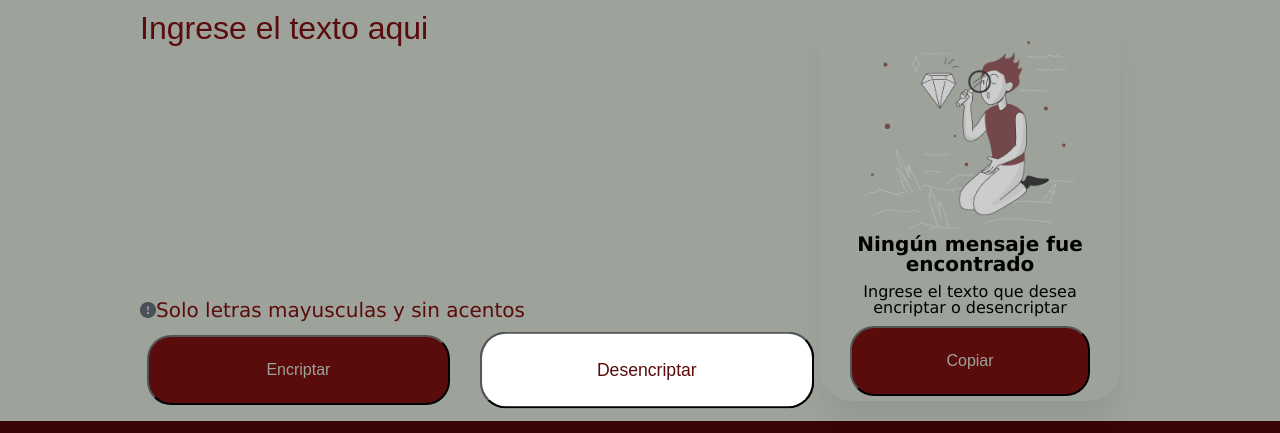
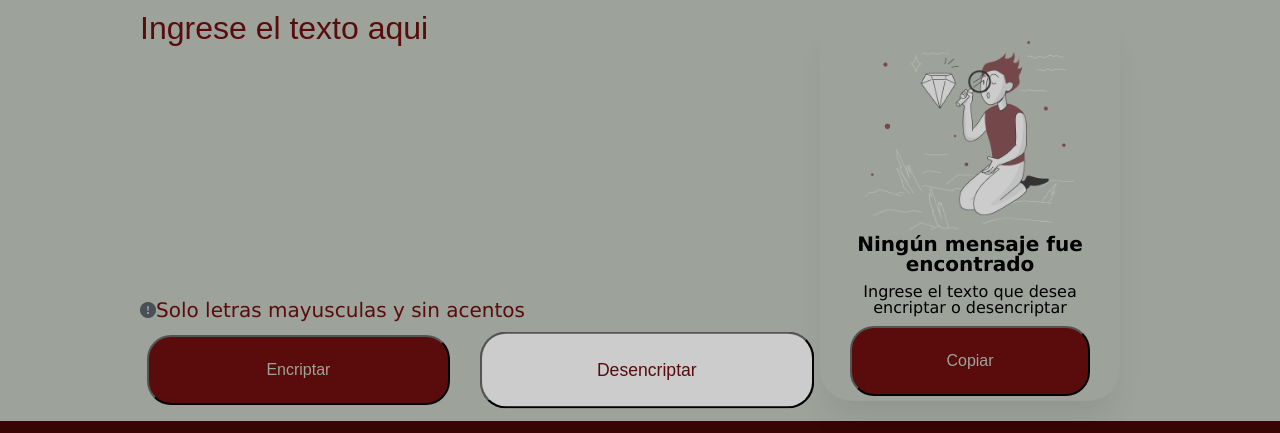
Before and after one commit to jonathanbtellez/Encriptador, a plain HTML site: page index.html in a window 1280 px wide. In both pictures the pointer is over the button "Desencriptar". Shown: the part 80-513 px from the top of the page. Drawn offline with Linux system fonts and the light colour scheme.

Commit message:
corrigiendo color

```diff
--- a/css/style.css
+++ b/css/style.css
@@ -98,7 +98,7 @@ main{
         font-size: 1em;
 }
 .boton-desencriptar:hover{
-    background: #ffffff;
+    background: #ccc;
     transform: scale(1.1);
 }
 aside{
```
